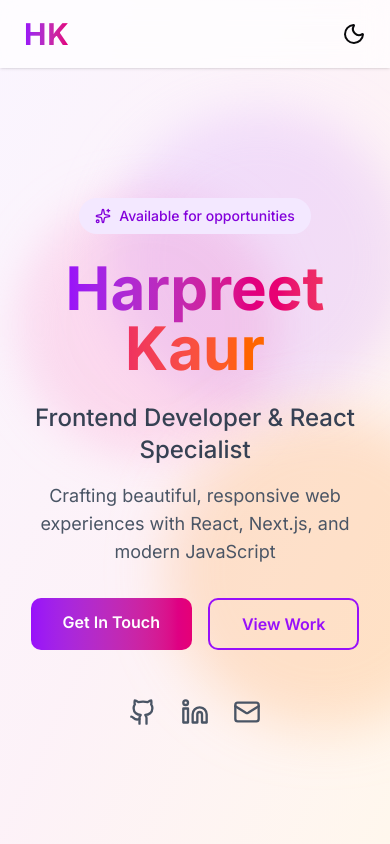
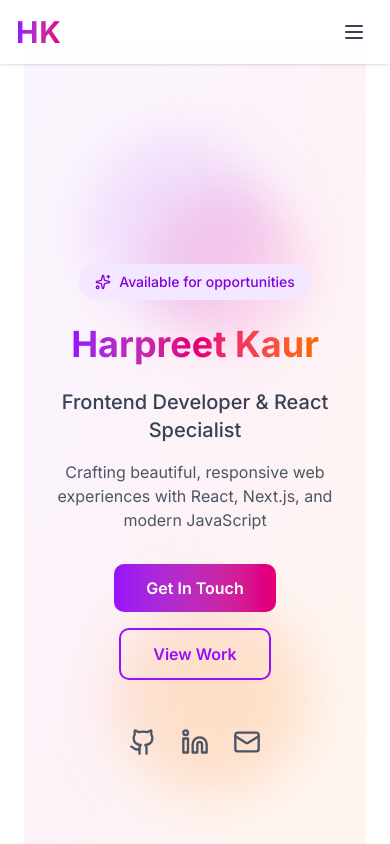
Before and after one commit to Harpreet-Prabh/my-newportfolio, a Next.js app: page / in a window 390 px wide. Shown: the top 844 px of the page. Built offline with nearby package versions, Linux system fonts and the light colour scheme.

Commit message:
feat: Update Hero and Navbar components for improved layout and responsiveness; enhance main content padding in layout

```diff
--- a/app/components/Hero.tsx
+++ b/app/components/Hero.tsx
@@ -8,9 +8,9 @@
     >
       {/* Animated Background */}
       <div className="absolute inset-0 bg-gradient-to-br from-purple-50 via-pink-50 to-orange-50">
-        <div className="absolute top-20 left-20 w-72 h-72 bg-purple-300 rounded-full mix-blend-multiply filter blur-xl opacity-30 animate-blob"></div>
-        <div className="absolute top-40 right-20 w-72 h-72 bg-pink-300 rounded-full mix-blend-multiply filter blur-xl opacity-30 animate-blob animation-delay-2000"></div>
-        <div className="absolute bottom-20 left-40 w-72 h-72 bg-orange-300 rounded-full mix-blend-multiply filter blur-xl opacity-30 animate-blob animation-delay-4000"></div>
+        <div className="absolute top-14 left-8 w-44 h-44 md:w-72 md:h-72 bg-purple-300 rounded-full mix-blend-multiply filter blur-xl opacity-30 animate-blob"></div>
+        <div className="absolute top-28 right-8 w-44 h-44 md:w-72 md:h-72 bg-pink-300 rounded-full mix-blend-multiply filter blur-xl opacity-30 animate-blob animation-delay-2000"></div>
+        <div className="absolute bottom-14 left-20 w-44 h-44 md:w-72 md:h-72 bg-orange-300 rounded-full mix-blend-multiply filter blur-xl opacity-30 animate-blob animation-delay-4000"></div>
       </div>
 
       <div className="relative max-w-7xl mx-auto px-6 text-center">
@@ -19,17 +19,17 @@
           <span>Available for opportunities</span>
         </div>
 
-        <h1 className="text-6xl md:text-7xl lg:text-8xl font-bold mb-6">
+        <h1 className="text-4xl sm:text-5xl md:text-6xl lg:text-7xl font-bold mb-6">
           <span className="bg-gradient-to-r from-purple-600 via-pink-600 to-orange-500 bg-clip-text text-transparent">
             Harpreet Kaur
           </span>
         </h1>
 
-        <p className="text-2xl md:text-3xl text-gray-700 mb-4 font-medium">
+        <p className="text-xl md:text-2xl text-gray-700 mb-4 font-medium">
           Frontend Developer & React Specialist
         </p>
 
-        <p className="text-lg text-gray-600 max-w-2xl mx-auto mb-8">
+        <p className="text-base md:text-lg text-gray-600 max-w-2xl mx-auto mb-8">
           Crafting beautiful, responsive web experiences with React, Next.js,
           and modern JavaScript
         </p>
--- a/app/components/Navbar.tsx
+++ b/app/components/Navbar.tsx
@@ -6,7 +6,7 @@
 const Navbar = () => {
   return (
     <header className="fixed top-0 left-0 right-0 z-50 bg-white/70 dark:bg-gray-900/70 backdrop-blur-md shadow-sm">
-      <nav className="max-w-7xl mx-auto px-6 py-4 flex items-center justify-between">
+      <nav className="max-w-7xl mx-auto px-4 md:px-6 py-3 md:py-4 flex items-center justify-between">
         {/* Logo */}
         <Link
           href="/"
@@ -17,7 +17,7 @@
         </Link>
 
         {/* Center Navigation */}
-        <div className="hidden md:flex space-x-10">
+        <div className="hidden md:flex space-x-6 lg:space-x-10">
           <Link
             href="/"
             className="text-gray-700 dark:text-gray-300 hover:text-purple-500 dark:hover:text-purple-400
@@ -55,8 +55,28 @@
           </Link>
         </div>
 
+        {/* Mobile menu placeholder (expandable) */}
+        <div className="md:hidden">
+          <button aria-label="Open menu" className="p-2 rounded-md">
+            <svg
+              xmlns="http://www.w3.org/2000/svg"
+              className="h-6 w-6 text-gray-700 dark:text-gray-300"
+              fill="none"
+              viewBox="0 0 24 24"
+              stroke="currentColor"
+            >
+              <path
+                strokeLinecap="round"
+                strokeLinejoin="round"
+                strokeWidth={2}
+                d="M4 6h16M4 12h16M4 18h16"
+              />
+            </svg>
+          </button>
+        </div>
+
         {/* Theme Switcher */}
-        <div className="flex items-center">
+        <div className="hidden md:flex items-center">
           <AnimatedThemeToggler />
         </div>
       </nav>
--- a/app/layout.tsx
+++ b/app/layout.tsx
@@ -22,7 +22,7 @@
       <body className={`${inter.className}`}>
         <ThemeInit />
         <Navbar />
-        <main className="">{children}</main>
+        <main className="px-6 md:px-12 lg:px-24 py-12">{children}</main>
         <Footer />
       </body>
     </html>
```
Also changed, not shown: components/ui/interactive-grid-pattern.tsx (+16 -16 lines).
